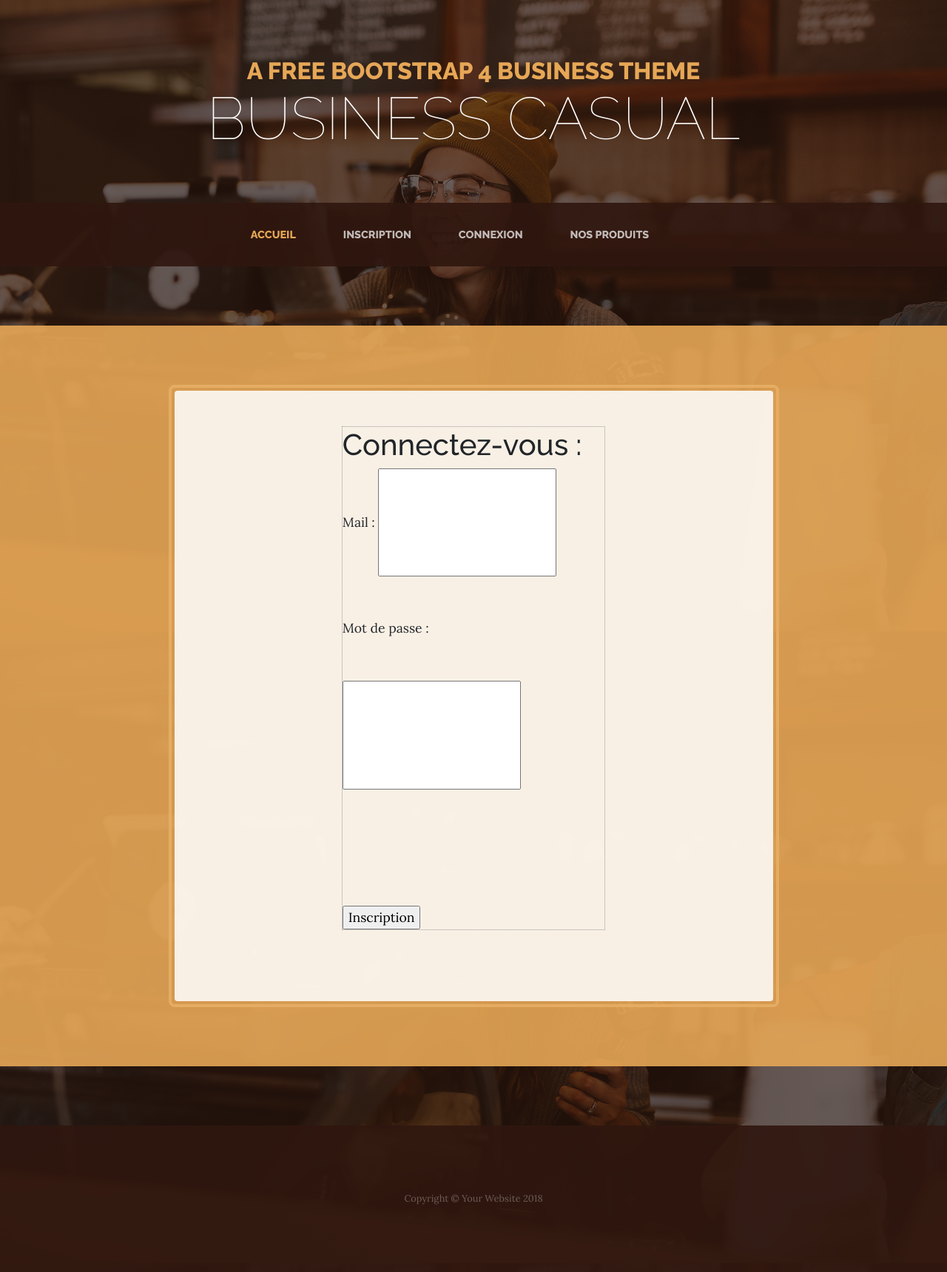
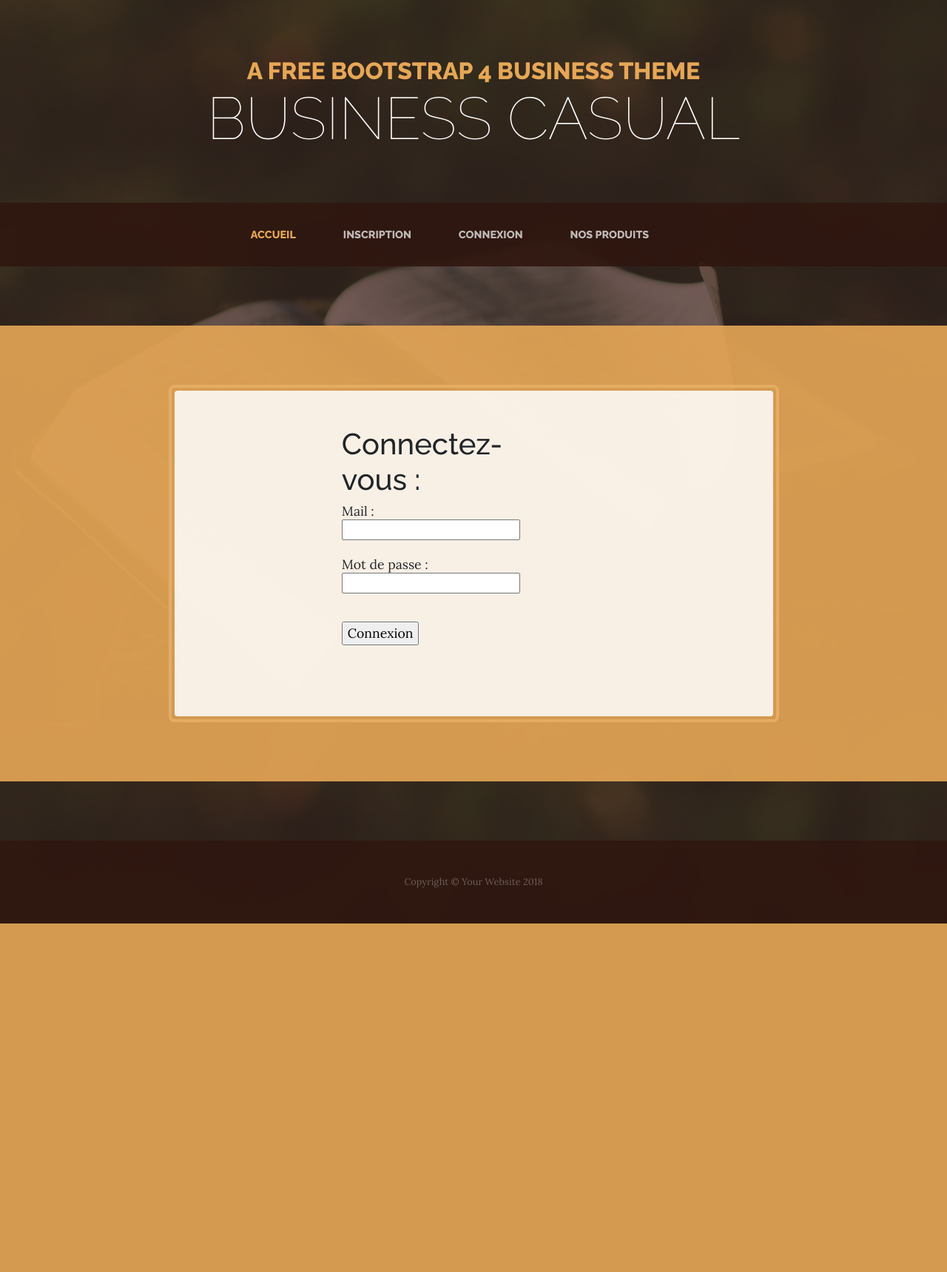
Before and after one commit to ErdalKARAER/ProjetLibrairieEnLigne, a PHP site: page /vue/form_connexion.php in a window 1280 px wide. Shown: the whole page at 74% size. After the commit the page ends 1248 px from the top, so only its background shows below. Run offline with PHP 8.4, Linux system fonts and the light colour scheme.

Commit message:
changement css

```diff
--- a/css/business-casual.css
+++ b/css/business-casual.css
@@ -6,7 +6,7 @@
 
 body {
   font-family: 'Lora';
-  background-image: linear-gradient(rgba(47, 23, 15, 0.65), rgba(47, 23, 15, 0.65)), url("../img/intro.jpg");
+  background-image: linear-gradient(rgba(47, 23, 15, 0.65), rgba(47, 23, 15, 0.65)), url("../img/livre.jpg");
   background-attachment: fixed;
   background-position: center;
   background-size: cover;
@@ -22,7 +22,7 @@ h6 {
 }
 
 p {
-  line-height: 8;
+  line-height: 1.25;
 }
 
 .text-faded {
@@ -255,11 +255,9 @@ p {
   font-weight: 100 !important;
 }
 
-.form_inscription {
+.form_connexion {
   display: block;
-  border: 1px dotted #999;
-  border-radius: 0;
-  -webkit-appearance: none;
+  width: 150px;
 }
 
 label{
--- a/index.php
+++ b/index.php
@@ -18,7 +18,7 @@
   <link href="https://fonts.googleapis.com/css?family=Lora:400,400i,700,700i" rel="stylesheet">
 
   <!-- Custom styles for this template -->
-  <link href="css/business-casual.min.css" rel="stylesheet">
+  <link href="css/business-casual.css" rel="stylesheet">
 
 </head>
 
--- a/vue/form_connexion.php
+++ b/vue/form_connexion.php
@@ -39,15 +39,16 @@
           <div class="col-xl-9 mx-auto">
             <div class="cta-inner text-center rounded">
               <ul class="list-unstyled list-hours mb-5 text-left mx-auto">
-                <div class="form_inscription">
+                <div class="form_connexion">
                 <h1>Connectez-vous : </h1>
                 <form action="../traitement/traitement_co.php" method="post">
                   <p>
                     Mail : <input type="text" name="email"required/><br>
-                    Mot de passe : <input type="password" name="pwd"required/><br>
+                    <br>
+                      Mot de passe : <input type="password" name="pwd"required/><br>
                     <br>
                   </p>
-                    <input type="submit" value="Inscription"/><br>
+                    <input type="submit" value="Connexion"/><br>
                   </form>
                 </div>
               </ul>
```
Also changed, not shown: img/livre.jpg (added).
